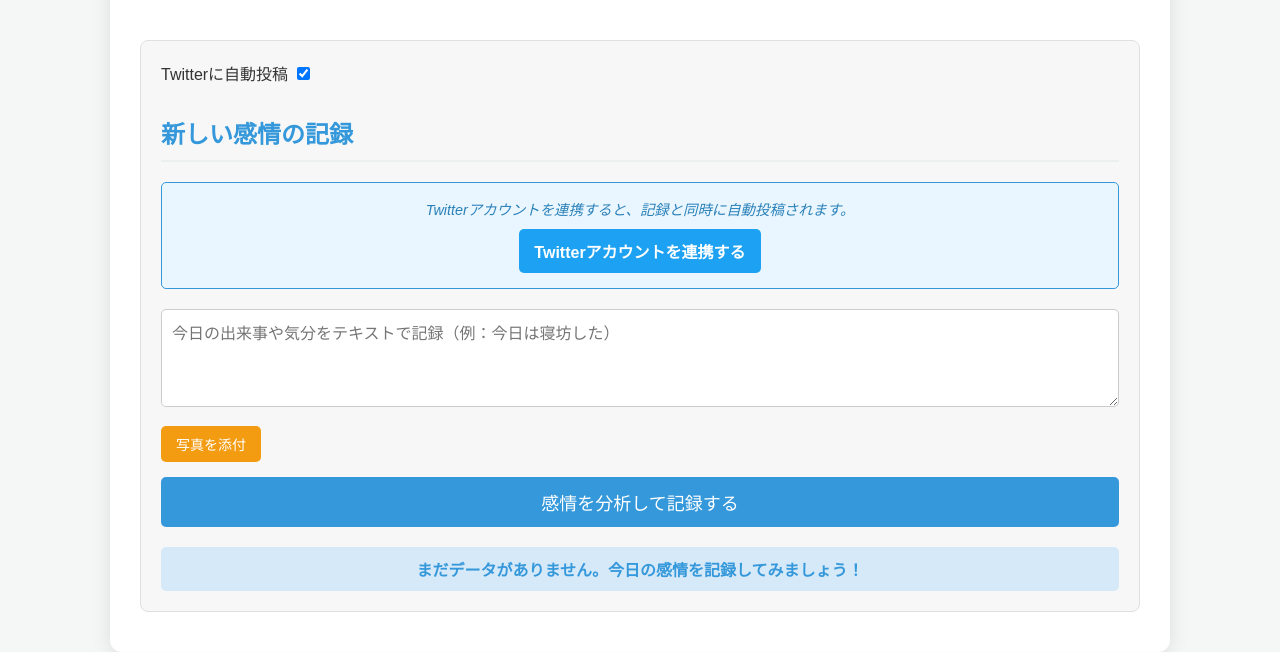
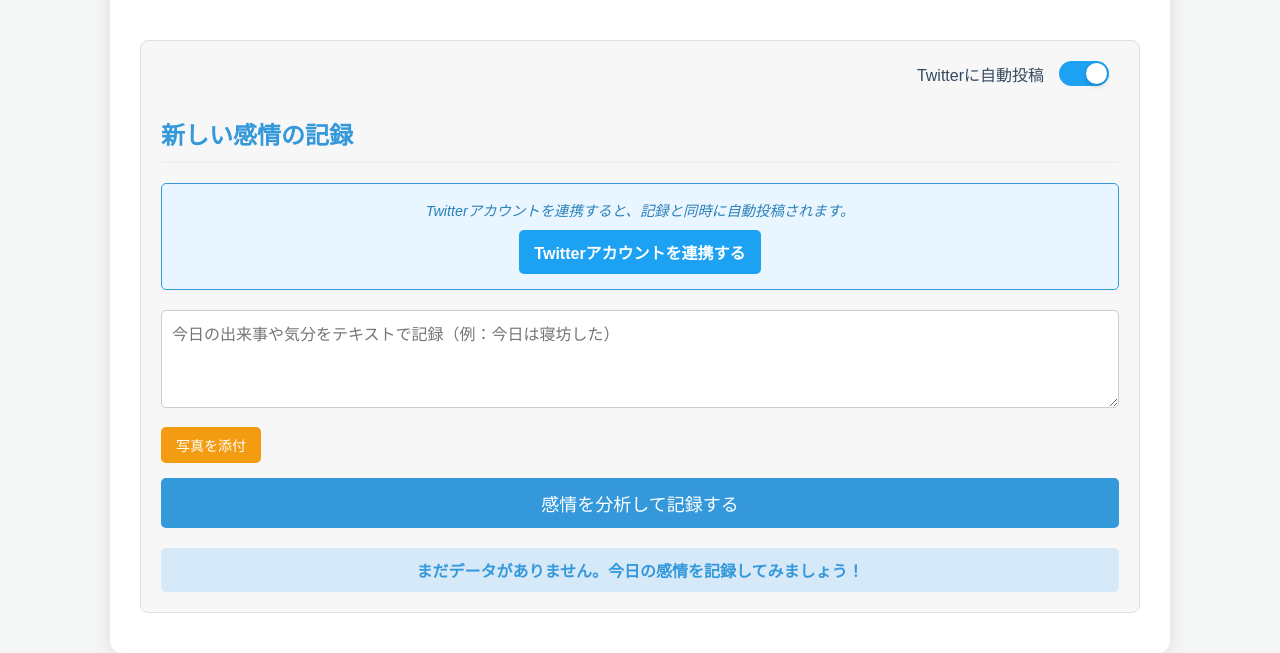
Before and after one commit to harut-11/Emotional, a Flask app: page / in a window 1280 px wide. Shown: the part 678-1331 px from the top of the page. Run offline with Flask 3, Linux system fonts and the light colour scheme; data that the repository does not hold is empty.

Commit message:
スタイル

```diff
--- a/static/style.css
+++ b/static/style.css
@@ -378,6 +378,61 @@ h2 {
     color: #e74c3c;
 }
 
+
+/* --- Twitter投稿ON/OFFトグルスイッチのスタイル --- */
+.twitter-post-toggle-section {
+    display: flex;
+    align-items: center;
+    justify-content: flex-end;
+    margin-bottom: 15px;
+    padding-right: 10px;
+}
+
+.toggle-label {
+    font-size: 1em;
+    color: #34495e;
+    margin-right: 15px;
+}
+
+/* トグルスイッチ本体のスタイル */
+.twitter-post-toggle-section input[type="checkbox"] {
+    display: none;
+}
+
+.switch {
+    position: relative;
+    display: inline-block;
+    width: 50px; /* スイッチの幅 */
+    height: 25px; /* スイッチの高さ */
+    background-color: #ccc; /* OFF時の背景色 */
+    border-radius: 25px;
+    cursor: pointer;
+    transition: background-color 0.4s;
+}
+
+/* スイッチの丸いボタン */
+.switch:before {
+    content: '';
+    position: absolute;
+    top: 2px;
+    left: 2px;
+    width: 21px;
+    height: 21px;
+    border-radius: 50%;
+    background-color: white;
+    box-shadow: 0 2px 5px rgba(0, 0, 0, 0.2);
+    transition: transform 0.4s;
+}
+
+/* ONになった時の背景色 */
+.twitter-post-toggle-section input[type="checkbox"]:checked + .switch {
+    background-color: #1da1f2;
+}
+
+/* ONになった時のボタンの位置 */
+.twitter-post-toggle-section input[type="checkbox"]:checked + .switch:before {
+    transform: translateX(25px);
+}
 /* --- レスポンシブデザイン --- */
 @media (max-width: 600px) {
     .container {
```
